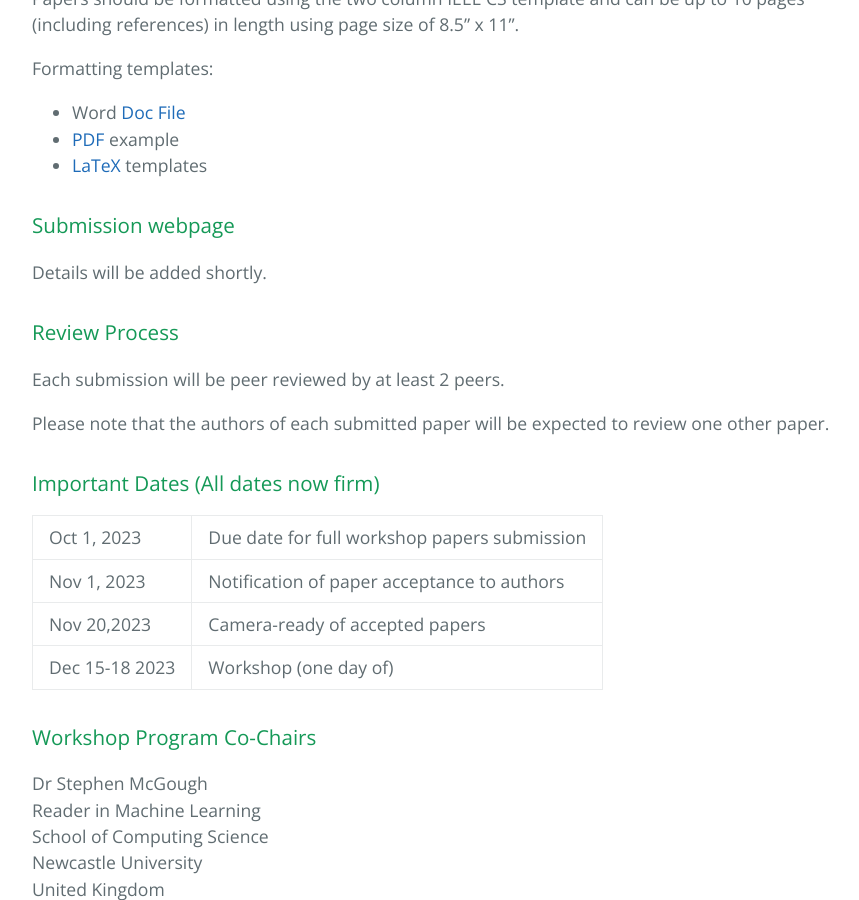
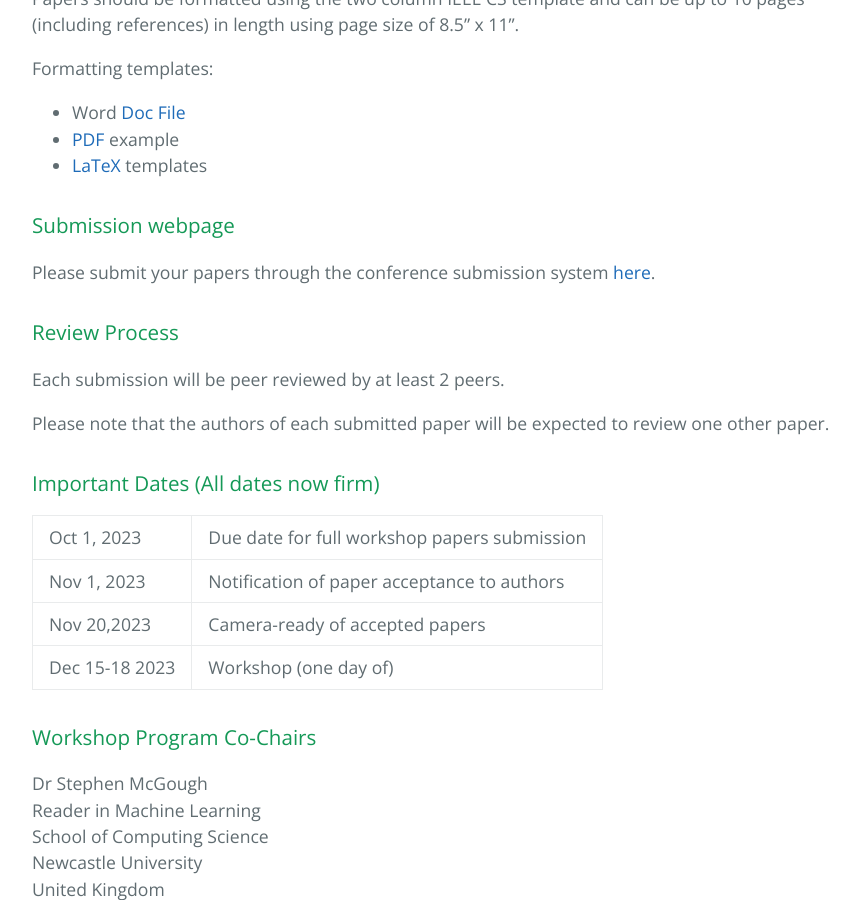
Before and after one commit to bda4s/bda4s.github.io, a Jekyll site: the page built from index.md, in a window 1280 px wide and 900 px high, scrolled down 2773 px. Shown: the whole window, without its empty margins (192-1051 px from the left). Built offline with Jekyll 4.4.1, drawn with Linux system fonts in a browser that asks for light colours; our own code applies the rules of GitHub Pages for plain Markdown files; part of the change alters nothing that is shown.

Commit message:
Update index.md
Added submission link

```diff
--- a/index.md
+++ b/index.md
@@ -64,9 +64,9 @@ Formatting templates:
 
 ### Submission webpage
 
-Details will be added shortly.
-<!--- Please submit your papers through the conference submission system [here](https://wi-lab.com/cyberchair/2022/bigdata22/scripts/submit.php?subarea=S31&undisplay_detail=1&wh=/cyberchair/2022/bigdata22/scripts/ws_submit.php).
+<!--- Details will be added shortly.
 --->
+Please submit your papers through the conference submission system [here](https://wi-lab.com/cyberchair/2023/bigdata23/scripts/submit.php?subarea=S28&undisplay_detail=1&wh=/cyberchair/2023/bigdata23/scripts/ws_submit.php).
 
 ### Review Process
 
```
